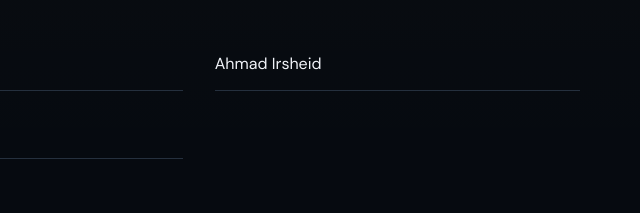
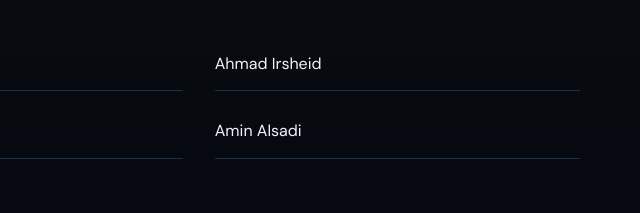
Before and after one commit to hasan-abuzaid/innovation-website, a plain HTML site: page team/index.html in a window 1280 px wide. Shown: the part 3649-3862 px from the top of the page, 640-1280 px from the left. Drawn offline with Linux system fonts and the light colour scheme.

Commit message:
Add Amin Alsadi to past members

```diff
--- a/team/index.html
+++ b/team/index.html
@@ -407,6 +407,9 @@
             <li data-member-id="abdallah-shanaah" data-member-name="Abdallah Shanaah" data-membership="past">
               Abdallah Shanaah
             </li>
+            <li data-member-id="amin-alsadi" data-member-name="Amin Alsadi" data-membership="past">
+              Amin Alsadi
+            </li>
           </ul>
           <p class="past-members-link"><a class="text-link" href="/past-members-messages/">Messages from Past Members <span aria-hidden="true">→</span></a></p>
         </div>
```
Also changed, not shown: 2 other files.
